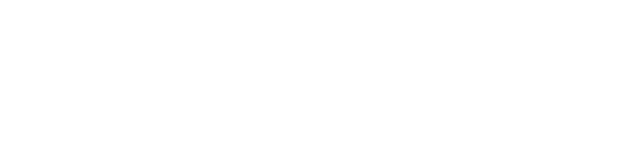
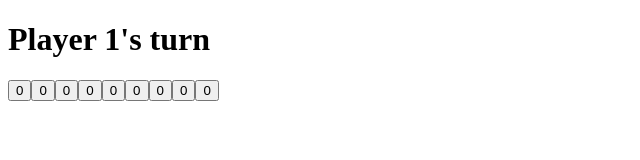
Before and after one commit to ahmedmustafam/tic-tac-toe, a plain HTML site: page index.html in a window 1280 px wide. Shown: the whole page, without its empty margins (0-640 px from the left). Drawn offline with Linux system fonts and the light colour scheme.

Commit message:
Add basic rendering for game squares in the DOM

```diff
--- a/index.html
+++ b/index.html
@@ -7,6 +7,10 @@
     <link rel="stylesheet" href="styles.css" />
   </head>
   <body>
+    <div class="container">
+      <h1 class="turn"></h1>
+      <div class="board"></div>
+    </div>
     <script src="scripts.js"></script>
   </body>
 </html>
--- a/scripts.js
+++ b/scripts.js
@@ -137,6 +137,40 @@ const gameController = (function (playerOne = "Player One",
         playRound,
         printNewRound,
         switchActivePlayer,
+        getActivePlayer,
+        getBoard: board.getBoard(),
     }
 
 })();
+
+// TODO: function to control and update the DOM
+
+function ScreenController() {
+    const game = gameController;
+    const playerTurn = document.querySelector(".turn");
+    const boardDiv = document.querySelector(".board");
+
+    const updateScreen = () => {
+        boardDiv.textContent = "";
+        const board = game.getBoard;
+        const activePlayerName = game.getActivePlayer();
+
+        playerTurn.textContent = `${activePlayerName.name}'s turn`;
+        board.forEach(row => {
+            row.forEach((cell, cellIndex) => {
+                const cellButton = document.createElement("button");
+                cellButton.classList.add("cell");
+                cellButton.dataset.column = cellIndex;
+                cellButton.textContent = cell.getValue();
+                boardDiv.appendChild(cellButton);
+            })
+        })
+
+
+    }
+
+    updateScreen();
+
+}
+
+ScreenController();
```
